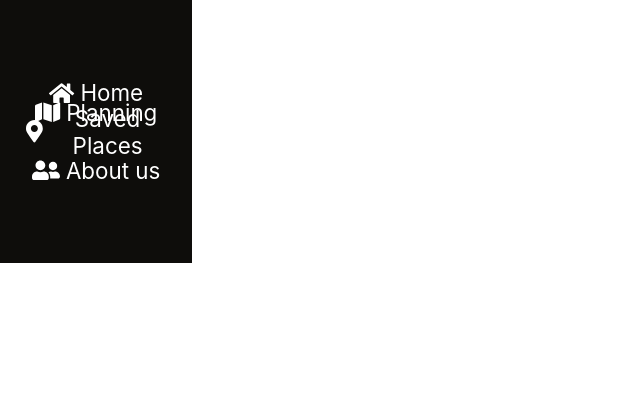
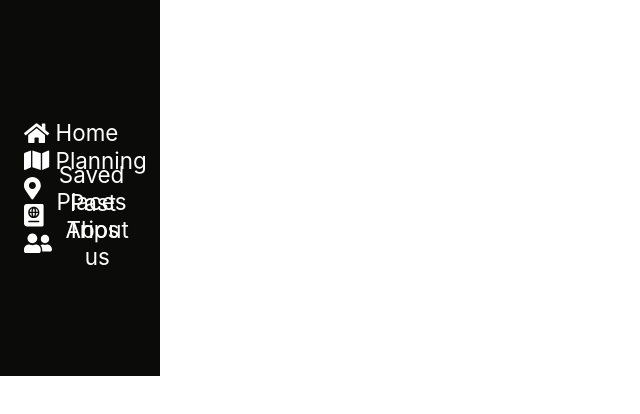
Before and after one commit to GR-DevTeam/fyp, a React (Create React App) app: page / in a window 1280 px wide. Shown: the top 414 px of the page, without its empty margins (0-640 px from the left). Built offline with nearby package versions, Linux system fonts and the light colour scheme.

Commit message:
Changed format of background color, and positioning of the buttons

```diff
--- a/src/components/Sidebar/Sidebar.tsx
+++ b/src/components/Sidebar/Sidebar.tsx
@@ -7,13 +7,14 @@ import {
   faHome,
   faMap,
   faMapMarkerAlt,
+  faPassport,
   faUserFriends,
 } from '@fortawesome/free-solid-svg-icons';
 
 const Wrapper = styled.div`
   height: 90%;
-  width: 15%;
-  background-color: #0e0d0b;
+  width: 12.5%;
+  background-color: ${(props) => props.theme.colors.dark};
   display: grid;
   align-items: center;
 `;
@@ -34,7 +35,7 @@ const NavItem = styled.li`
   width: 90%;
   height: 10%;
   display: flex;
-  justify-content: center;
+  justify-content: left;
   align-items: center;
 `;
 
@@ -52,8 +53,7 @@ const Sidebar = () => {
           <SidebarButton icon={faMapMarkerAlt} text={'Saved Places'} />
         </NavItem>
         <NavItem>
-          {/*  No encontre el icono Vector  */}
-          {/* <SidebarButton icon={faVector} text={'Past Trips'} /> */}
+          <SidebarButton icon={faPassport} text={'Past Trips'} />
         </NavItem>
         <NavItem>
           <SidebarButton icon={faUserFriends} text={'About us'} />
```
